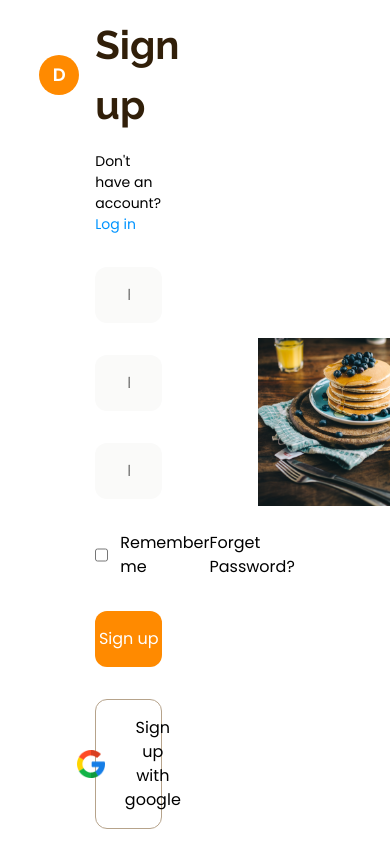
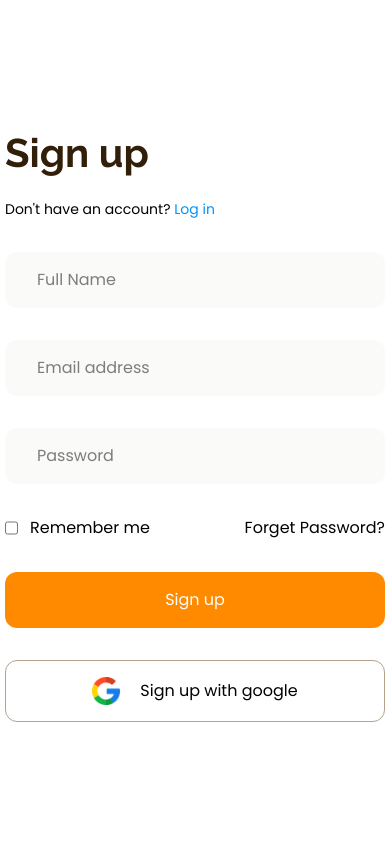
Before and after one commit to Nur-Nayeem/resturant-website-using-nextjs, a Next.js app: page /auth/signup in a window 390 px wide. Built offline with nearby package versions, Linux system fonts and the light colour scheme.

Commit message:
make responsive login and signup page

```diff
--- a/src/app/auth/login/page.tsx
+++ b/src/app/auth/login/page.tsx
@@ -8,9 +8,9 @@ import { ralewaySans } from '@/app/layout'
 const LoginPage = () => {
     return (
         <div className='container m-auto flex items-center justify-center h-screen'>
-            <div className='relative flex items-center gap-24 justify-between rounded-sm'>
-                <div className='w-10 h-10 rounded-full bg-[#FF8A00] text-white flex items-center justify-center font-semibold text-lg absolute top-10 left-10'>D</div>
-                <div className='w-5/12 pl-24'>
+            <div className='relative flex items-center md:gap-12 lg:gap-24 justify-between rounded-sm'>
+                <div className='hidden w-10 h-10 rounded-full bg-[#FF8A00] text-white lg:flex items-center justify-center font-semibold text-lg absolute top-10 left-10'>D</div>
+                <div className='w-full md:w-6/12 lg:w-5/12 md:pl-24'>
                     <h2 className={ralewaySans.className + ' font-bold text-[40px] text-[#311F09] mb-4'}>Login</h2>
                     <p className='font-normal text-[14px] mb-8'>Don't have an account? <Link href={`/auth/signup`} className='text-[#0094FF]'>Sign up</Link></p>
                     <form action="#" className='flex flex-col gap-8 '>
@@ -32,7 +32,7 @@ const LoginPage = () => {
                         </button>
                     </form>
                 </div>
-                <figure className='w-6/12 '>
+                <figure className='hidden md:block w-6/12 '>
                     <Image className='w-full h-full' src={authImg} alt='Auth Image' />
                 </figure>
             </div>
--- a/src/app/auth/signup/page.tsx
+++ b/src/app/auth/signup/page.tsx
@@ -8,9 +8,9 @@ import { ralewaySans } from '@/app/layout'
 const SignUp = () => {
     return (
         <div className='container m-auto flex items-center justify-center h-screen'>
-            <div className='relative flex items-center gap-24 justify-between rounded-sm'>
-                <div className='w-10 h-10 rounded-full bg-[#FF8A00] text-white flex items-center justify-center font-semibold text-lg absolute top-10 left-10'>D</div>
-                <div className='w-5/12 pl-24'>
+            <div className='relative flex items-center gap-12 lg:gap-24 justify-between rounded-sm'>
+                <div className='hidden w-10 h-10 rounded-full bg-[#FF8A00] text-white lg:flex items-center justify-center font-semibold text-lg absolute top-10 left-10'>D</div>
+                <div className='w-full md:w-6/12 lg:w-5/12 md:pl-24'>
                     <h2 className={ralewaySans.className + ' font-bold text-[40px] text-[#311F09] mb-4'}>Sign up</h2>
                     <p className='font-normal text-[14px] mb-8'>Don't have an account? <Link href={`/auth/login`} className='text-[#0094FF]'>Log in</Link></p>
                     <form action="#" className='flex flex-col gap-8 '>
@@ -37,7 +37,7 @@ const SignUp = () => {
                         </button>
                     </form>
                 </div>
-                <figure className='w-6/12 '>
+                <figure className='hidden md:block w-6/12 '>
                     <Image className='w-full h-full' src={authImg} alt='Auth Image' />
                 </figure>
             </div>
```
